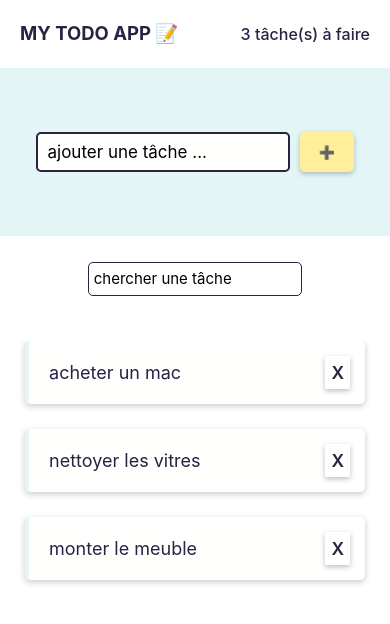
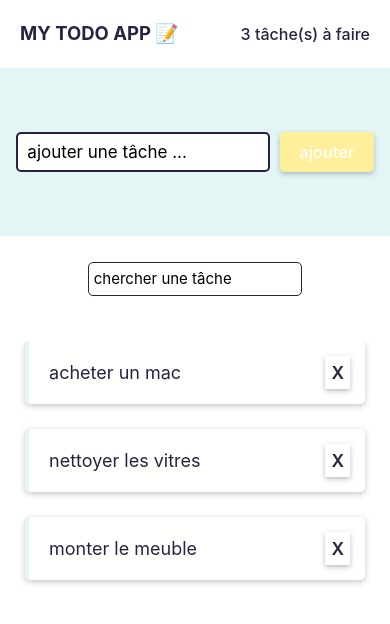
Before and after one commit to issoDev/todo-app, a React Native app: screen / in a window 390 px wide. Shown: the top 624 px of the page. Built offline with nearby package versions, Linux system fonts and the light colour scheme.

Commit message:
button text change

```diff
--- a/components/InputSection.js
+++ b/components/InputSection.js
@@ -10,9 +10,9 @@ export default function InputSection({ inputText, setInputText, addTodo, editMod
   }
   const editTheMode = () => {
     if (editMode === false) {
-      return "➕";
+      return "ajouter";
     } else {
-        return "✏️";
+        return "éditer";
     }
   }
 
--- a/styles/styles.js
+++ b/styles/styles.js
@@ -23,8 +23,10 @@ export const styles = StyleSheet.create({
     alignItems: "center"
   },
   textCustomButton: {
-    fontSize: 13,
-    textAlign: "center"
+    fontSize: 16.5,
+    textAlign: "center",
+    color: colors.white,
+    fontWeight: "500"
   },
 
   // InputSection.js StyleSheet
```
